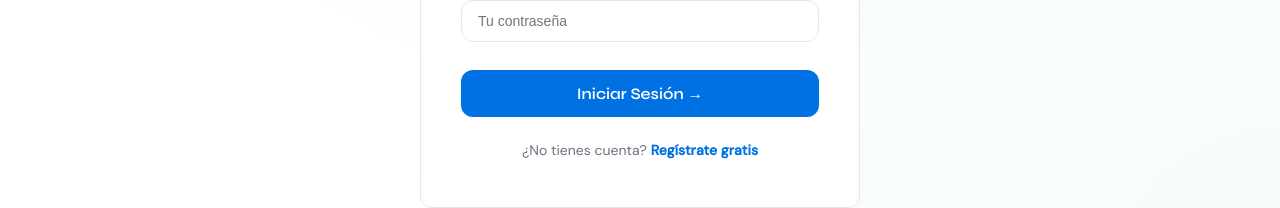
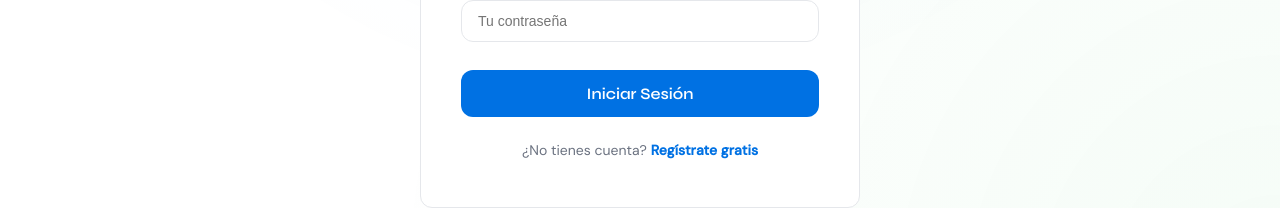
Before and after one commit to AdminION02/tienda-ION, a React (Create React App) app in the folder frontend/: page /login in a window 1280 px wide. Shown: the part 501-709 px from the top of the page. Built offline with nearby package versions, Linux system fonts and the light colour scheme; no server answers.

Commit message:
descripción del cambio

```diff
--- a/frontend/src/pages/Login.js
+++ b/frontend/src/pages/Login.js
@@ -61,7 +61,7 @@ export default function Login() {
             />
           </div>
           <button type="submit" className="btn btn-primary auth-submit" disabled={loading}>
-            {loading ? 'Entrando...' : 'Iniciar Sesión →'}
+            {loading ? 'Entrando...' : 'Iniciar Sesión'}
           </button>
         </form>
 
```
